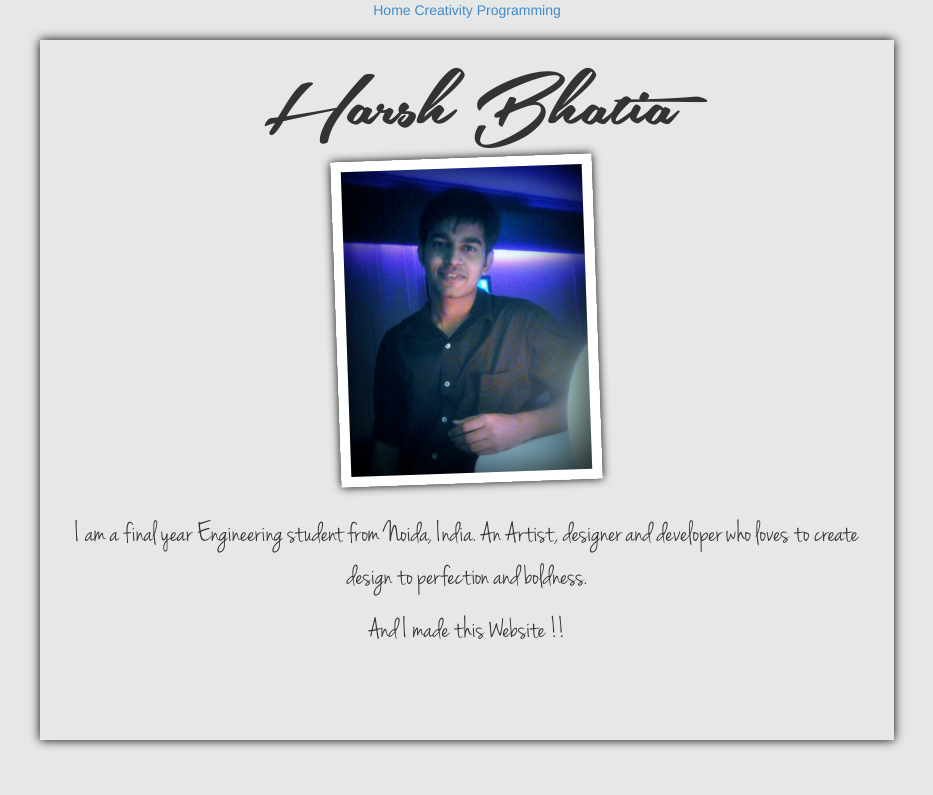
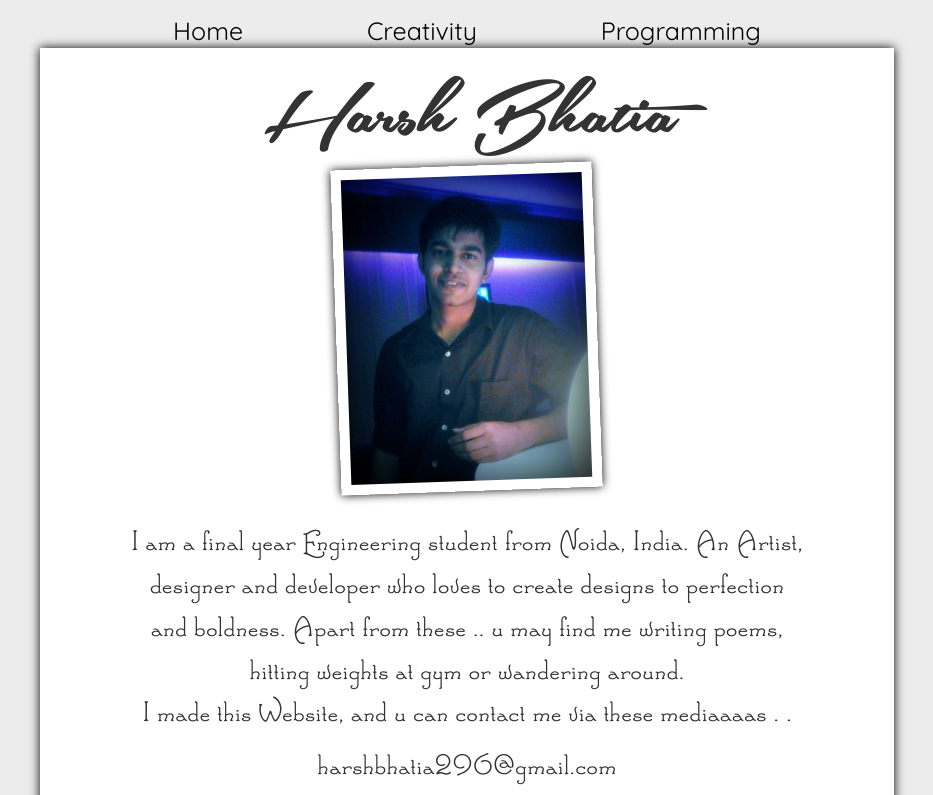
Before and after one commit to hash113/hash113.github.io, a PHP site: page /aboutme.html in a window 1280 px wide. Shown: the top 795 px of the page, without its empty margins (173-1106 px from the left). Before the commit the page ends 748 px from the top, so only its background shows below. Run offline with PHP 8.4, Linux system fonts and the light colour scheme.

Commit message:
about me font changes

```diff
--- a/aboutme.html
+++ b/aboutme.html
@@ -13,7 +13,7 @@
     <script src="js/bootstrap.min.js"></script>
     <script src="js/script_am.js"></script>
 
-
+    <link href='http://fonts.googleapis.com/css?family=Quicksand' rel='stylesheet' type='text/css'>
 
     <!-- HTML5 Shim and Respond.js IE8 support of HTML5 elements and media queries -->
     <!-- WARNING: Respond.js doesn't work if you view the page via file:// -->
@@ -24,20 +24,32 @@
 	</head>
 	<body>
 		<header class="col-sm-12 header">
+            <div class="col-sm-8 col-sm-offset-2 links">
 				<a href="index.html">Home</a>
 				<a href="creativity.html">Creativity</a>
 				<a href="programming.html">Programming</a>
+            </div>
 		</header>
 
         <div class="col-sm-8 col-sm-offset-2 centerstage">
             <p class="col-sm-8 col-sm-offset-2 name"> Harsh Bhatia </p>
             <img src="images/dp.jpg" class="dp">
             <div class="content">
-                <p> I am a final year Engineering student from Noida, India. An Artist, designer and developer who loves to create design to perfection and boldness. </p>
-                And I made this Website !!
+                <p> I am a final year Engineering student from Noida, India. An Artist, designer and developer who loves to create designs to perfection and boldness. Apart from these .. u may find me writing poems, hitting weights at gym or wandering around.<br>
+                I made this Website, and u can contact me via these mediaaaas . .
+                </p>
+                <p id="emailid"> harshbhatia296@gmail.com</p>
+                <div class="col-sm-8 col-sm-offset-2 social">
+                    <a href=""><img src="images/github.png" class="s_link"></a>
+                    <a href=""><img src="images/facebook.png" class="s_link"></a>
+                    <a href=""><img src="images/twitter.png" class="s_link"></a>
+                    <a href=""><img src="images/linkedin.png" class="s_link"></a>
+                    <a href=""><img src="images/pinterest.png" class="s_link"></a>
+                    <a href=""><img src="images/deviantart.png" class="s_link"></a>
+                    <a href=""><img src="images/behance.png" class="s_link"></a>
+                </div>
             </div>
-            <div>
-            </div>
+
         </div>
 
 </body>
--- a/css/style_am.css
+++ b/css/style_am.css
@@ -12,17 +12,20 @@ src: url('../fonts/article.ttf');
 body
 {
 	overflow: auto;
-	background-color: rgba(131,135,138,0.2);
+background-color: #ececec;
 }
+
 .name{
 	font-family: aire;
 	font-size: 100px;
-
 	text-align: center;
-
-
+}
+.links
+{
+	margin-top: 1%;
 
 }
+
 .dp{
 	height: 325px;
 	margin-top: -35px;
@@ -39,17 +42,24 @@ box-shadow: 0 0 10px #000000;
 }
 .header a{
 	margin-top: 2%;
+	font-family: 'Quicksand', sans-serif;
+	color: black;
+	font-size: 25px;
+	margin-right: 60px;
+	margin-left: 60px;
 }
 .content{
 	font-family: article;
 	margin-top: 30px;
 	font-size: 30px;
+	margin-left: 75px;
+	margin-right: 75px;
 }
 .centerstage
 {
 	box-shadow: 0 0 10px #000000;
-	height: 700px;
+	height: 800px;
 	text-align: center;
-
+background-color: white;
 
 }
```
Also changed, not shown: fonts/article.ttf.
